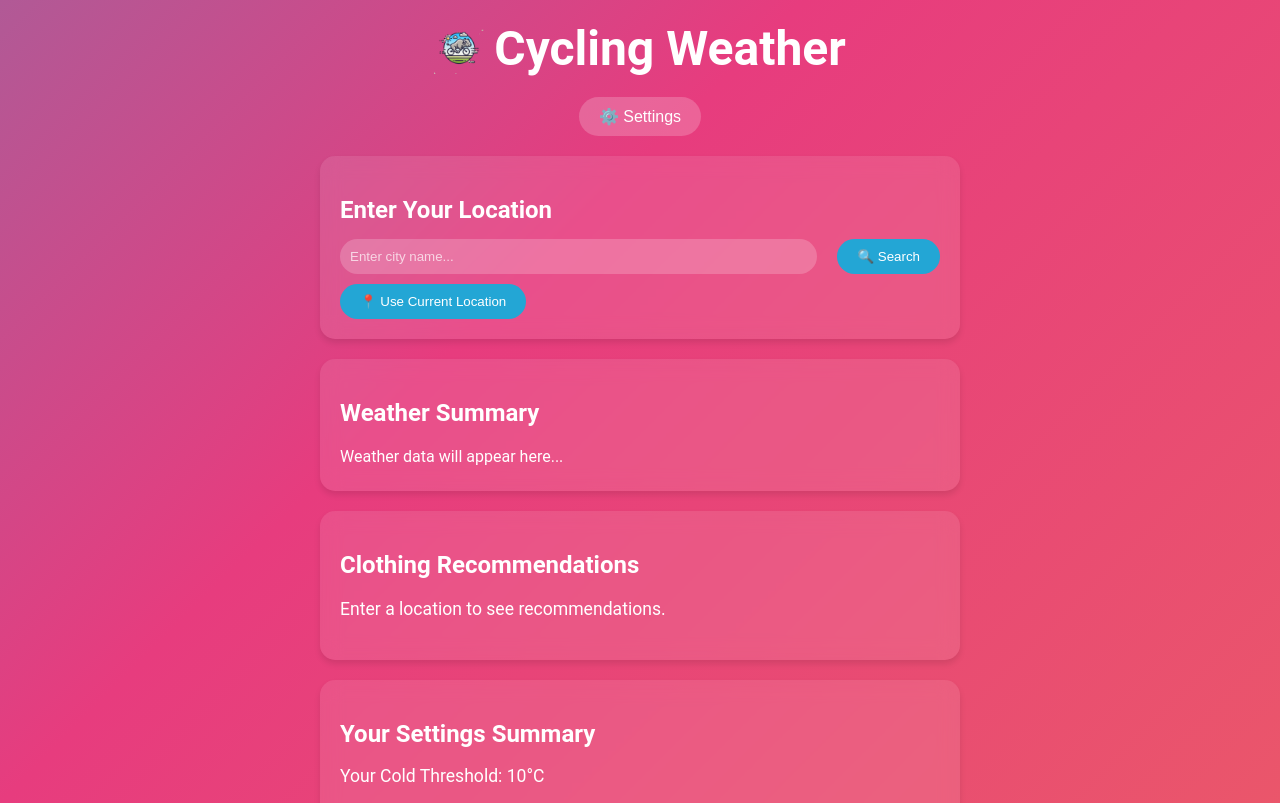
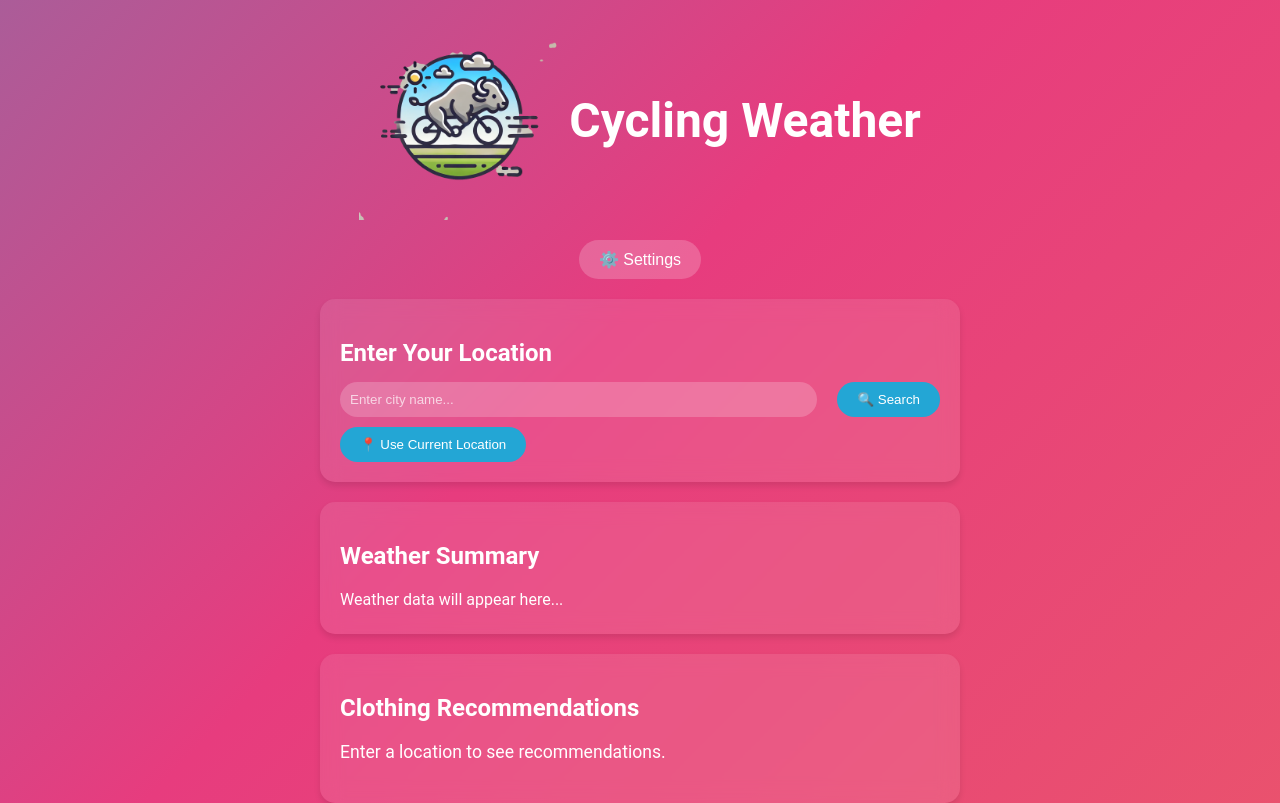
Before and after one commit to andrewweddell/andrewweddell.github.io, a React (Create React App) app: page / in a window 1280 px wide. Shown: the top 803 px of the page. Built offline with nearby package versions, Linux system fonts and the light colour scheme; no server answers.

Commit message:
logo size

```diff
--- a/src/components/Home.module.scss
+++ b/src/components/Home.module.scss
@@ -198,7 +198,7 @@ p {
 }
 
 .logo {
-  width: 50px; // Adjust as needed
+  width: 200px; // Adjust as needed
   height: auto;
   margin-right: 10px;
 }
```
